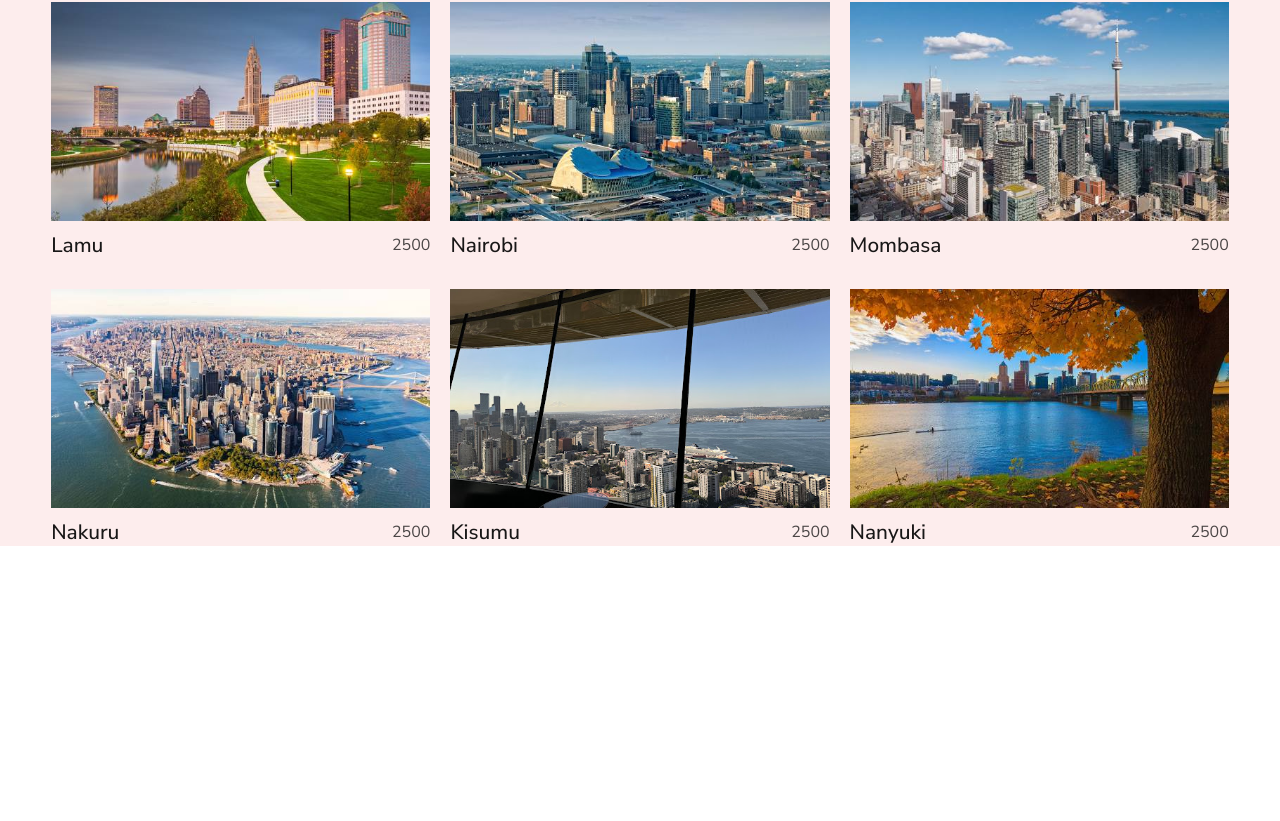
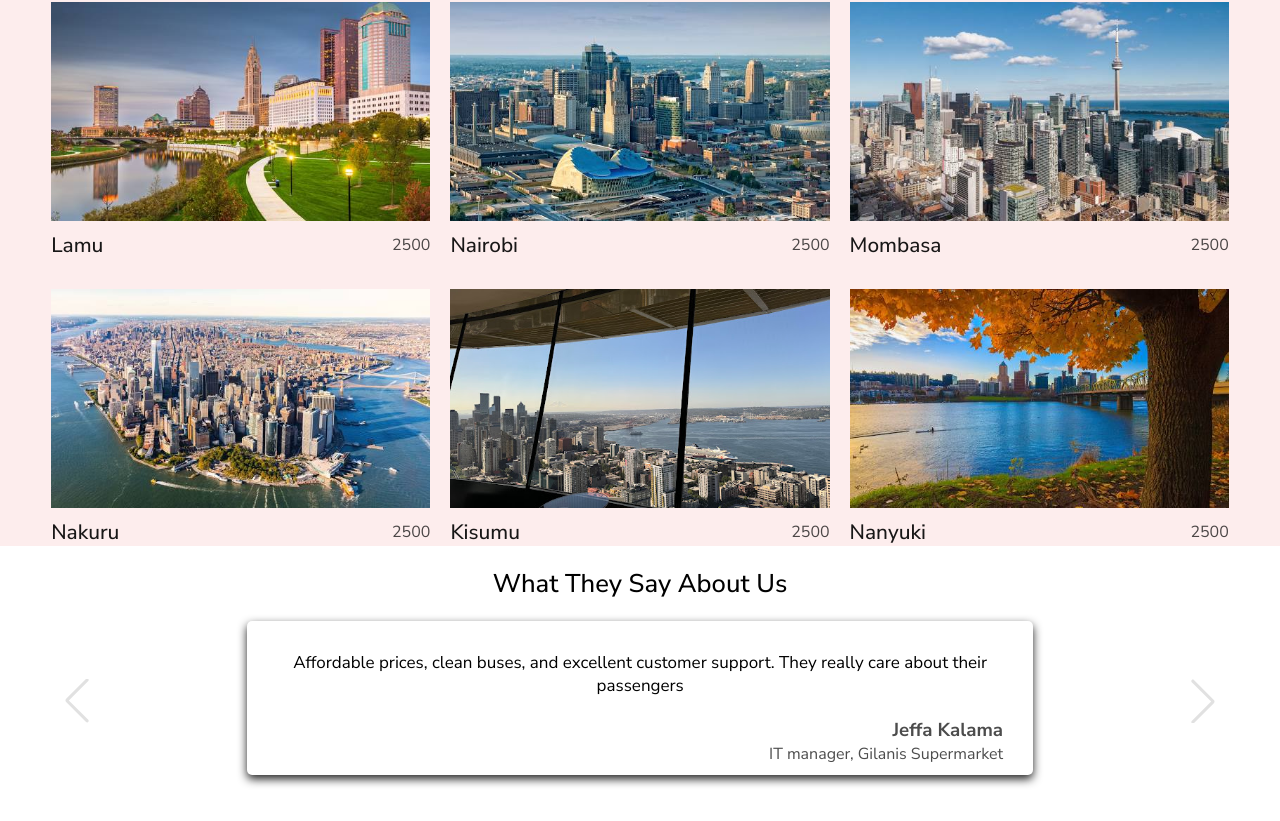
Before and after one commit to kazungu-p/safiri-app, a React (Vite) app: page / in a window 1280 px wide. Shown: the part 1116-1937 px from the top of the page. Before the commit the page ends 1662 px from the top, so only its background shows below. Built offline with nearby package versions, Linux system fonts and the light colour scheme.

Commit message:
add testimonial section and swiper functionality

```diff
--- a/src/App.jsx
+++ b/src/App.jsx
@@ -4,7 +4,7 @@ import Hero from "./components/Hero";
 import Marketing from "./components/Marketing";
 import marketingData from "./assets/data/marketingData";
 import destinationsData from "./assets/data/destinationsData";
-
+import Testimonials from "./components/Testimonials.jsx";
 
 function App() {
 
@@ -14,6 +14,7 @@ function App() {
      <Hero />
      <Marketing title="Why Us?" data={marketingData}/>
      <Marketing title="Top Destinations" data={destinationsData} className="destinations-section"/>
+     <Testimonials />
     </>
   )
 }
--- a/src/assets/data/testimonialData.js
+++ b/src/assets/data/testimonialData.js
@@ -1,3 +1,40 @@
-const testimonialData =[{}]
+const testimonialData = [
+    {
+        key: 1,
+        review: "Booking was fast and the journey was smooth. I loved how polite the staff were. I’m definitely traveling with them again.",
+        personName: "Daniel Kalutu",
+        jobTitle: "Software Engineer, Janja Programmers"
+    },
+    {
+        key: 2,
+        review: "Affordable prices, clean buses, and excellent customer support. They really care about their passengers",
+        personName: "Jeffa Kalama",
+        jobTitle: "IT manager, Gilanis Supermarket"
+    },
+    {
+        key: 3,
+        review: "I arrived on time and the driver was very professional. Honestly one of the best travel experiences I’ve had.",
+        personName: "Toshinori Yagi",
+        jobTitle: "FullStack Developer, ProLabs Africa"
+    },
+    {
+        key: 4,
+        review: "The online booking system is simple and convenient. No stress, no queues. Highly recommended!",
+        personName: "Ann Mbugua",
+        jobTitle: "Project Manager, ProLabs Africa"
+    },
+    {
+        key: 5,
+        review: "Great service! The seats were comfortable and the bus was very clean. Perfect for long-distance travel.",
+        personName: "Grace Mbugua",
+        jobTitle: "Office Admin, Kenya Ports Authority"
+    },
+    {
+        key: 6,
+        review: "I was impressed by their punctuality and customer service. My luggage was well taken care of too.",
+        personName: "Faith Gachago",
+        jobTitle: "Nurse, Portreitz Hospital"
+    }
+]
 
 export default testimonialData;
--- a/src/components/Testimonials.Jsx
+++ b/src/components/Testimonials.Jsx
@@ -1,32 +1,35 @@
 import React from "react";
-import Swiper from "swiper";
-import { SwiperSlide } from "swiper/react";
-import { Pagination } from "swiper/modules";
-import { Autoplay } from "swiper/modules";
-import { Navigation } from "swiper/modules";
+import "./styles/testimonials.css";
+import "swiper/css"
+import "swiper/swiper-bundle.css"
+import {Swiper, SwiperSlide} from "swiper/react";
+import {Pagination,Autoplay, Navigation } from "swiper/modules";
 import testimonialData from "../assets/data/testimonialData";
 
-function Testimonials(image, message, person){
+function Testimonials (){
 
     return(
         <div className="testimonial-container">
             <h2>What They Say About Us</h2>
 
             <Swiper
-                modules={[Pagination, Navigation, Autoplay]}
+                modules={[Pagination,Navigation, Autoplay]}
                 spaceBetween={30}
                 slidesPerView={1}
                 loop={true}
                 autoplay={{ delay: 3000 }}
-                pagination={{ clickable: true }}
                 navigation={true}
+                pagination={{clickable: true}}
+                autoHeight={true}
             >
-            {testimonialData.map((item, index)=>(
-                <SwiperSlide>
-                    <div className="testimonialCard">
-                        <img src={item.image}/>
-                        <p>{item.message}</p>
-                        <h3>{item.person}</h3>
+            {testimonialData.map((item)=>(
+                <SwiperSlide key={item.key}>
+                    <div className="testimonial-card">
+                        <p className="review">{item.review}</p>
+                        <div className="person-info">
+                            <h3>{item.personName}</h3>
+                            <p>{item.jobTitle}</p>
+                        </div>
                     </div>
                 </SwiperSlide>
             ))}
--- /dev/null
+++ b/src/components/styles/testimonials.css
@@ -0,0 +1,57 @@
+.testimonial-container{
+    padding: 20px 4%;
+}
+.swiper{
+    min-height: 200px;
+}
+.testimonial-container h2{
+    text-align: center;
+    font-weight: 500;
+    font-size: 1.6em;
+    font-style: bolder
+}
+.swiper-pagination-bullet{
+    display: none !important;
+}
+.testimonial-card{
+    width: 65%;
+    height: auto;
+    margin: 0 auto;
+    box-shadow: 0 4px 10px #222;
+    border-radius: 5px;
+    margin-top: 20px;
+    padding: 10px;
+}
+.review{
+    text-align: center;
+    font-size: 17px;
+    padding: 20px 0;
+}
+.person-info{
+    text-align: right;
+    margin-right: 20px;
+    opacity: 0.7;
+}
+.swiper-button-next,
+.swiper-button-prev{
+    color: #2222 !important;
+    font-size: 25px;
+    transition: 0.3s;
+}
+.swiper-button-next:hover,
+.swiper-button-prev:hover{
+    color: #222 !important;
+}
+
+@media screen and (max-width:750px){
+    .testimonial-card{
+        width: 90%;
+        height: 200px;
+    }
+    .swiper-button-next, .swiper-button-prev{
+        display: none !important;
+    }
+    .swiper {
+       min-height: 250px;
+    }
+}
```
